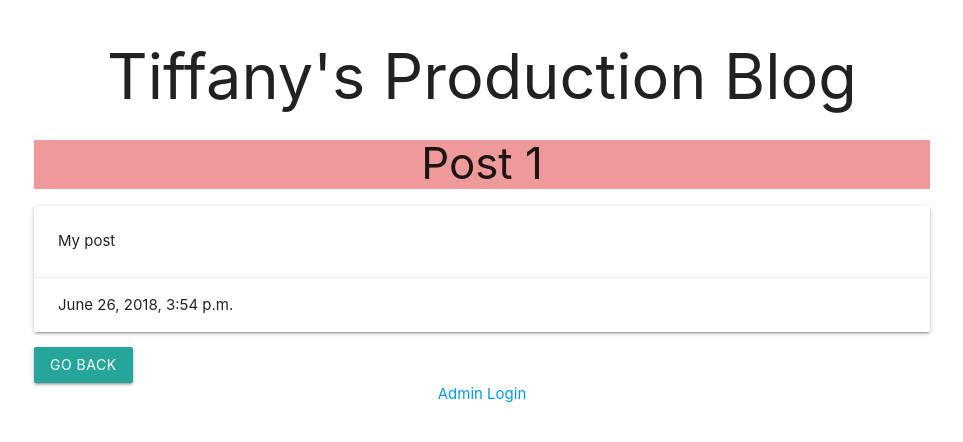
After one commit to medusa99/djproject, a Django app: page /posts/details/1/ in a window 1280 px wide. The commit adds this page. Shown: the top 442 px of the page, without its empty margins (158-1121 px from the left). Run offline with Django 3.2, Linux system fonts and the light colour scheme; data comes from the database, SQL or seed files in the repository.

Commit message:
links to post and back button

```diff
--- /dev/null
+++ b/djangoproject/posts/templates/posts/details.html
@@ -0,0 +1,14 @@
+{% extends 'posts/layout.html' %}
+
+{% block content %}
+<h3 class="center-align red lighten-3">{{post.title}}</h3>
+<div class="card">
+  <div class=" card-content">
+    {{post.body}}
+  </div>
+  <div class="card-action">
+    {{post.created_at}}
+  </div>
+</div>
+<a href="/posts" class="btn">Go Back</a>
+{% endblock %}
--- a/djangoproject/posts/templates/posts/index.html
+++ b/djangoproject/posts/templates/posts/index.html
@@ -4,7 +4,7 @@
 <h3 class="center-align red lighten-3">{{title}}</h3>
 <ul class="collection">
   {% for post in posts %}
-  <li class="collection-item">{{post.title}}</li>
+  <li class="collection-item"><a href="/posts/details/{{post.id}}">{{post.title}}</a></li>
   {% endfor %}
 </ul>
 {% endblock %}
--- a/djangoproject/posts/urls.py
+++ b/djangoproject/posts/urls.py
@@ -4,5 +4,6 @@ from . import views
 # ^$ start with and end with nothing. second param looks into the views file for an index method, and then give it a name. this is
 #the first route..
 urlpatterns = [
-      url ( r'^$', views.index, name='index')
+      url ( r'^$', views.index, name='index'),
+      url(r'^details/(?P<id>\d+)/$', views.details, name='details')
         ];
--- a/djangoproject/posts/views.py
+++ b/djangoproject/posts/views.py
@@ -16,3 +16,11 @@ def index(request):
     }
     return render(request, 'posts/index.html', context)
  #got rid of the dictionary and pased in var context.
+
+def details(request, id):
+   post = Posts.objects.get(id=id)
+
+   context = {
+     'post': post
+   }
+   return render(request, 'posts/details.html', context)
```
Also changed, not shown: 2 other files.
